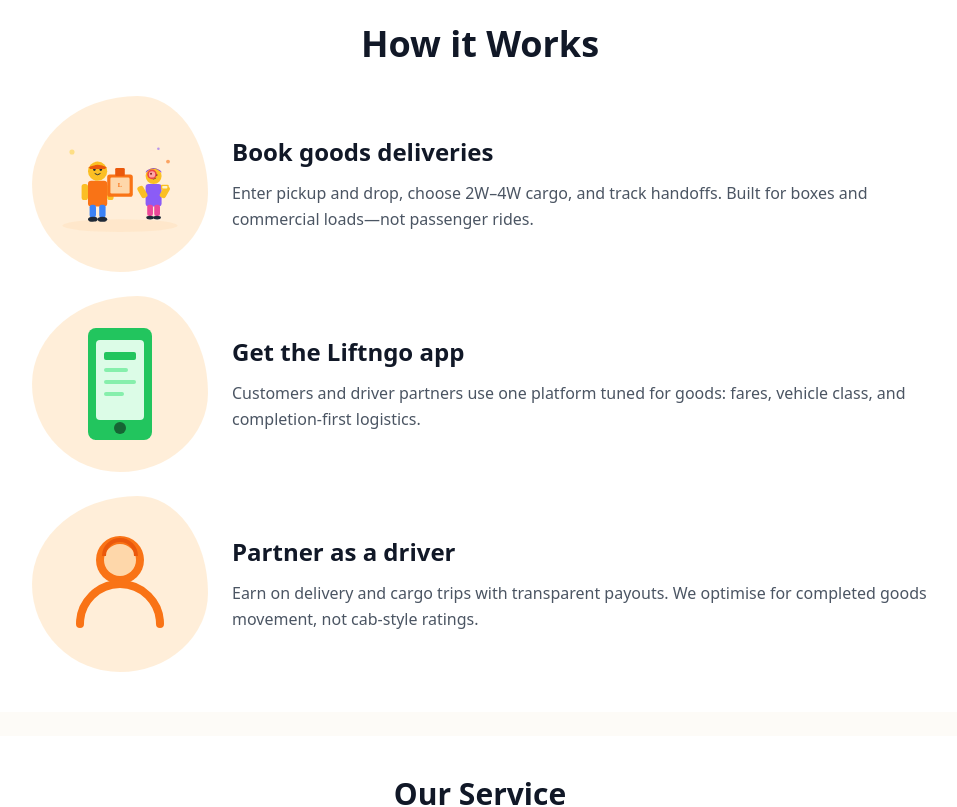
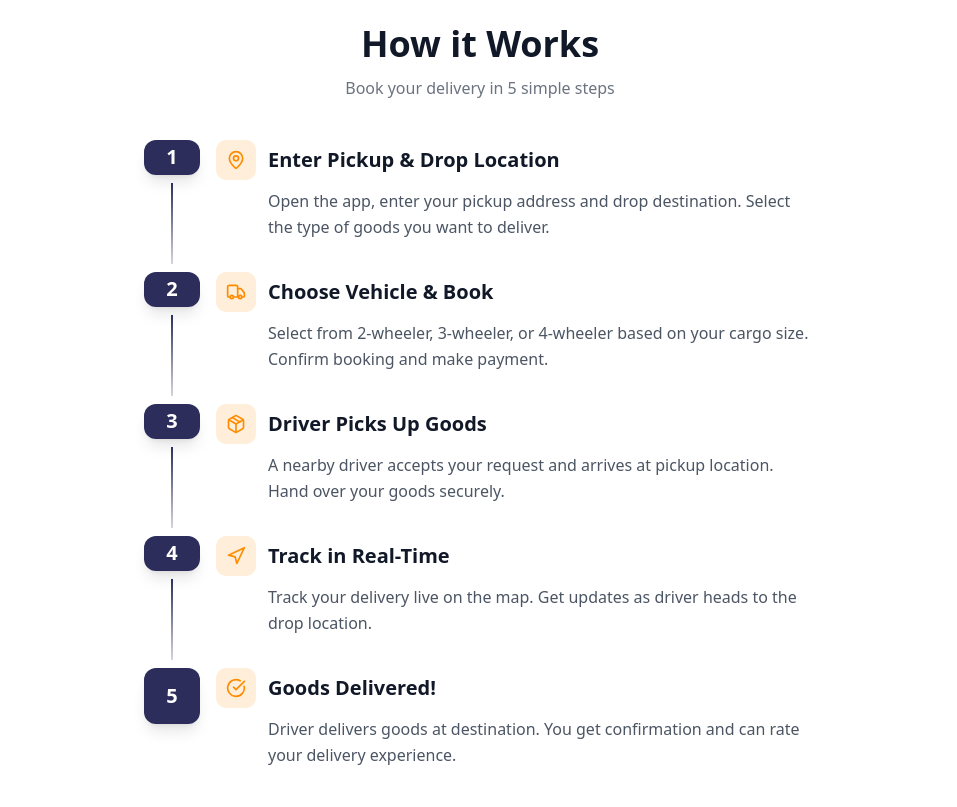
Before and after one commit to jigarkalodiaa/liftngotest, a Next.js app: page / in a window 1280 px wide. Shown: the part 1160-1967 px from the top of the page, without its empty margins (160-1117 px from the left). Built offline with nearby package versions, Linux system fonts and the light colour scheme; no server answers.

Commit message:
update: How it Works section with 5 step delivery flow

```diff
--- a/src/components/landing/Features.tsx
+++ b/src/components/landing/Features.tsx
@@ -1,40 +1,39 @@
 'use client';
 
-import Image from '@/components/OptimizedImage';
+import { MapPin, Truck, Package, Navigation, CheckCircle } from 'lucide-react';
 
-interface FeatureCardProps {
-  illustration: string;
-  illustrationAlt: string;
+interface StepProps {
+  step: number;
+  icon: React.ReactNode;
   title: string;
   description: string;
+  isLast?: boolean;
 }
 
-function FeatureCard({ illustration, illustrationAlt, title, description }: FeatureCardProps) {
+function Step({ step, icon, title, description, isLast }: StepProps) {
   return (
-    <div className="flex flex-col items-center gap-4 text-center sm:flex-row sm:items-center sm:gap-6 sm:text-left">
-      <div className="flex-shrink-0">
-        <div
-          className="relative w-20 h-20 sm:w-40 sm:h-40 lg:w-44 lg:h-44 flex items-center justify-center page-card bg-[var(--landing-orange)]/15"
-          style={{
-            borderRadius: '60% 40% 50% 50% / 50% 55% 45% 50%',
-          }}
-        >
-          <Image
-            src={illustration}
-            alt={illustrationAlt}
-            width={160}
-            height={160}
-            className="w-10 h-10 sm:w-28 sm:h-28 lg:w-32 lg:h-32 object-contain"
-            loading="lazy"
-          />
+    <div className="flex gap-4">
+      {/* Step number and line */}
+      <div className="flex flex-col items-center">
+        <div className="w-12 h-12 sm:w-14 sm:h-14 rounded-full bg-[var(--landing-primary)] text-white flex items-center justify-center font-bold text-lg sm:text-xl shadow-lg">
+          {step}
         </div>
+        {!isLast && (
+          <div className="w-0.5 h-full min-h-[40px] bg-gradient-to-b from-[var(--landing-primary)] to-[var(--landing-primary)]/20 my-2" />
+        )}
       </div>
 
-      <div className="min-w-0 flex-1">
-        <h3 className="text-sm sm:text-xl lg:text-2xl font-bold text-gray-900 mb-1 sm:mb-3">
-          {title}
-        </h3>
-        <p className="text-gray-600 text-xs sm:text-base leading-relaxed">
+      {/* Content */}
+      <div className="flex-1 pb-8">
+        <div className="flex items-center gap-3 mb-2">
+          <div className="w-10 h-10 rounded-xl bg-[var(--landing-orange)]/15 flex items-center justify-center text-[var(--landing-orange)]">
+            {icon}
+          </div>
+          <h3 className="text-lg sm:text-xl font-bold text-gray-900">
+            {title}
+          </h3>
+        </div>
+        <p className="text-gray-600 text-sm sm:text-base leading-relaxed pl-13">
           {description}
         </p>
       </div>
@@ -42,27 +41,31 @@
   );
 }
 
-const FEATURES = [
+const STEPS = [
   {
-    illustration: '/hero-delivery.svg',
-    illustrationAlt: 'Goods delivery — book cargo trips with Liftngo logistics',
-    title: 'Book goods deliveries',
-    description:
-      'Enter pickup and drop, choose 2W–4W cargo, and track handoffs. Built for boxes and commercial loads—not passenger rides.',
+    icon: <MapPin className="w-5 h-5" />,
+    title: 'Enter Pickup & Drop Location',
+    description: 'Open the app, enter your pickup address and drop destination. Select the type of goods you want to deliver.',
   },
   {
-    illustration: '/icons/app.svg',
-    illustrationAlt: 'Liftngo app for bookings and logistics',
-    title: 'Get the Liftngo app',
-    description:
-      'Customers and driver partners use one platform tuned for goods: fares, vehicle class, and completion-first logistics.',
+    icon: <Truck className="w-5 h-5" />,
+    title: 'Choose Vehicle & Book',
+    description: 'Select from 2-wheeler, 3-wheeler, or 4-wheeler based on your cargo size. Confirm booking and make payment.',
   },
   {
-    illustration: '/icons/driver.svg',
-    illustrationAlt: 'Driver partner — delivery and cargo trips',
-    title: 'Partner as a driver',
-    description:
-      'Earn on delivery and cargo trips with transparent payouts. We optimise for completed goods movement, not cab-style ratings.',
+    icon: <Package className="w-5 h-5" />,
+    title: 'Driver Picks Up Goods',
+    description: 'A nearby driver accepts your request and arrives at pickup location. Hand over your goods securely.',
+  },
+  {
+    icon: <Navigation className="w-5 h-5" />,
+    title: 'Track in Real-Time',
+    description: 'Track your delivery live on the map. Get updates as driver heads to the drop location.',
+  },
+  {
+    icon: <CheckCircle className="w-5 h-5" />,
+    title: 'Goods Delivered!',
+    description: 'Driver delivers goods at destination. You get confirmation and can rate your delivery experience.',
   },
 ];
 
@@ -74,12 +77,22 @@
       aria-labelledby="features-heading"
     >
       <div className="w-full mx-auto max-w-7xl px-4 sm:px-6 lg:px-8 xl:px-10">
-        <h2 id="features-heading" className="mb-6 text-center text-2xl font-bold text-gray-900 sm:mb-8 sm:text-3xl xl:text-4xl">
+        <h2 id="features-heading" className="mb-2 text-center text-2xl font-bold text-gray-900 sm:mb-3 sm:text-3xl xl:text-4xl">
           How it Works
         </h2>
-        <div className="mx-auto max-w-4xl space-y-4 sm:space-y-6">
-          {FEATURES.map((f) => (
-            <FeatureCard key={f.title} {...f} />
+        <p className="text-center text-gray-500 mb-8 sm:mb-10 text-sm sm:text-base">
+          Book your delivery in 5 simple steps
+        </p>
+        <div className="mx-auto max-w-2xl">
+          {STEPS.map((s, i) => (
+            <Step
+              key={s.title}
+              step={i + 1}
+              icon={s.icon}
+              title={s.title}
+              description={s.description}
+              isLast={i === STEPS.length - 1}
+            />
           ))}
         </div>
       </div>
```
